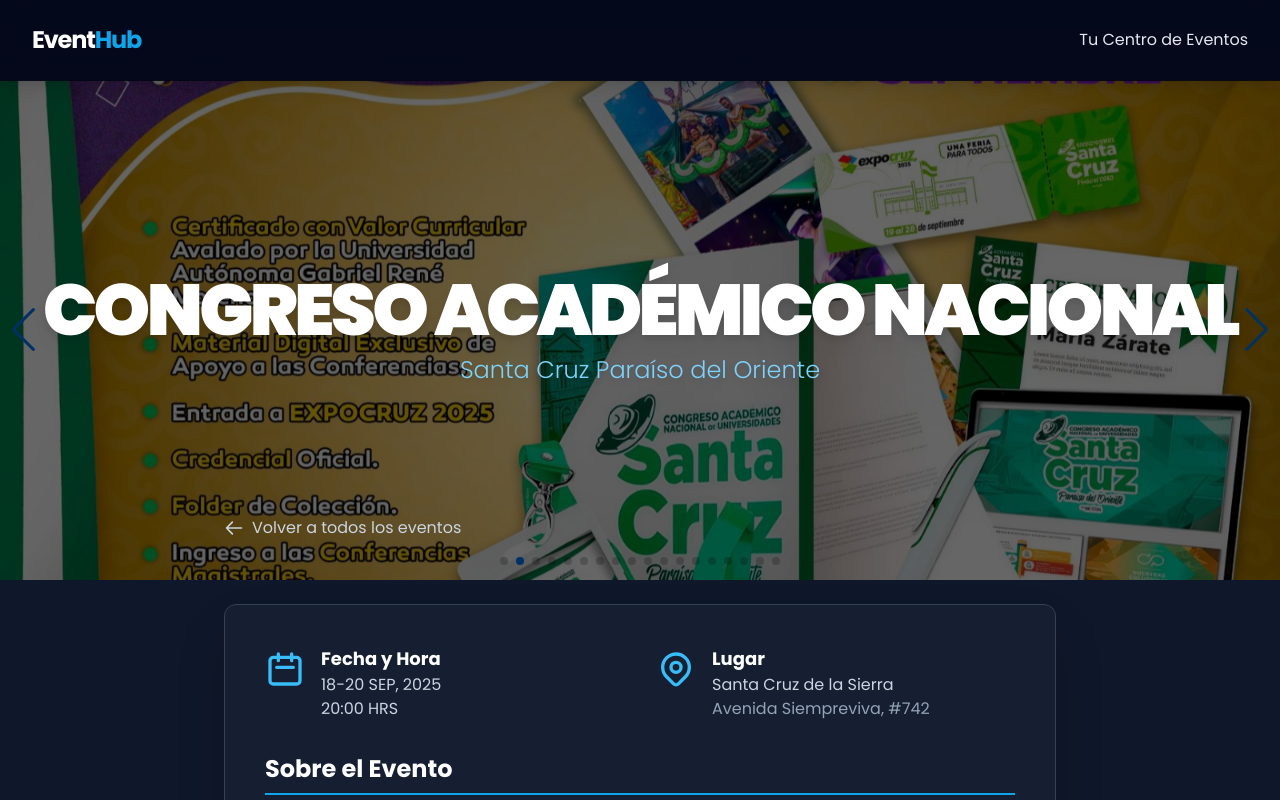
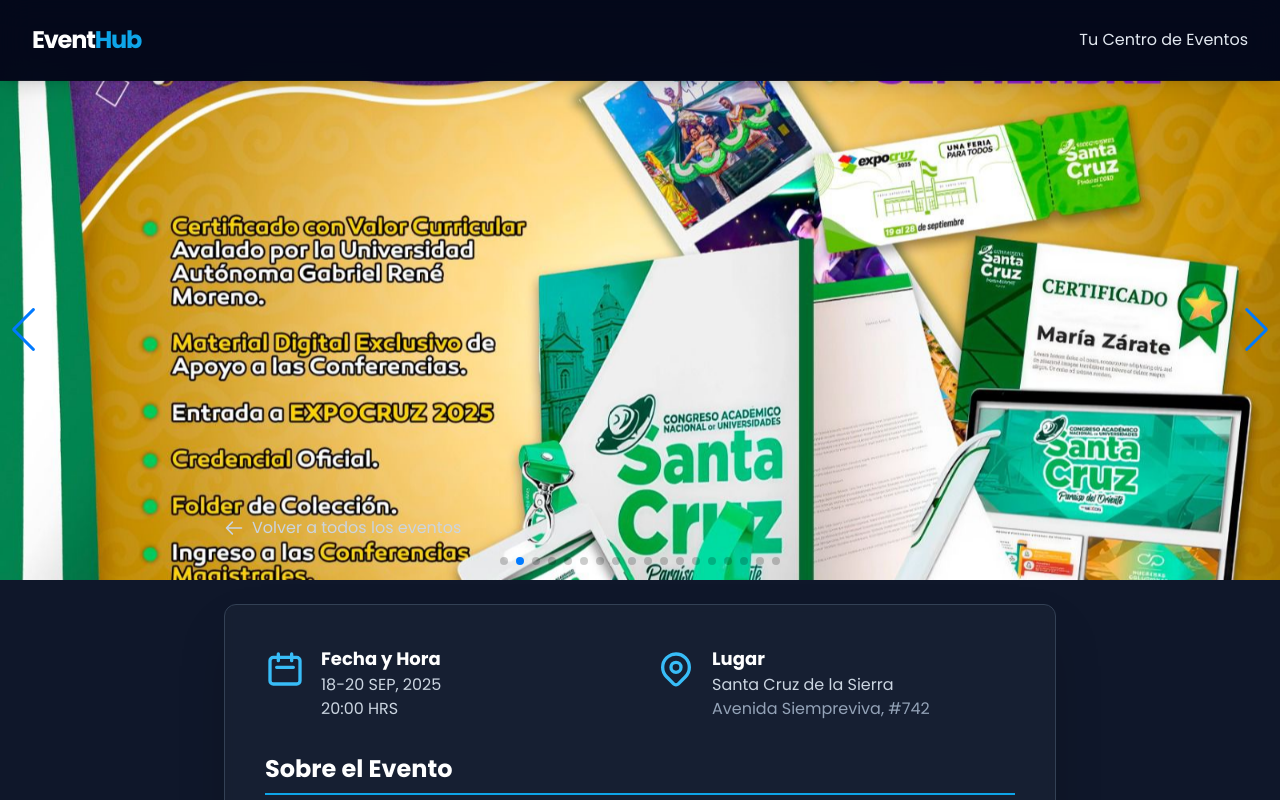
Before and after one commit to Brandon-Gonsales/EventHub_frontend, a React (Vite) app: page /event/congreso002/purchase in a window 1280 px wide. Shown: the top 800 px of the page. Built offline with nearby package versions, Linux system fonts and the light colour scheme.

Commit message:
carrusel_cinco

```diff
--- a/src/components/EventHeader.tsx
+++ b/src/components/EventHeader.tsx
@@ -49,7 +49,7 @@
       </Swiper>
 
       {/* 6. El contenido de texto se superpone al carrusel */}
-      <div className="absolute inset-0 bg-black opacity-60 z-10"></div>
+      {/*<div className="absolute inset-0 bg-black opacity-60 z-10"></div>
       <div className="absolute inset-0 flex items-center justify-center text-center p-4 z-20">
         <div>
           <h1 className="text-5xl md:text-7xl font-black uppercase tracking-tighter drop-shadow-lg animate-fade-in">
@@ -59,7 +59,7 @@
             {subtitle}
           </p>
         </div>
-      </div>
+      </div>*/}
     </header>
   );
 };
```
